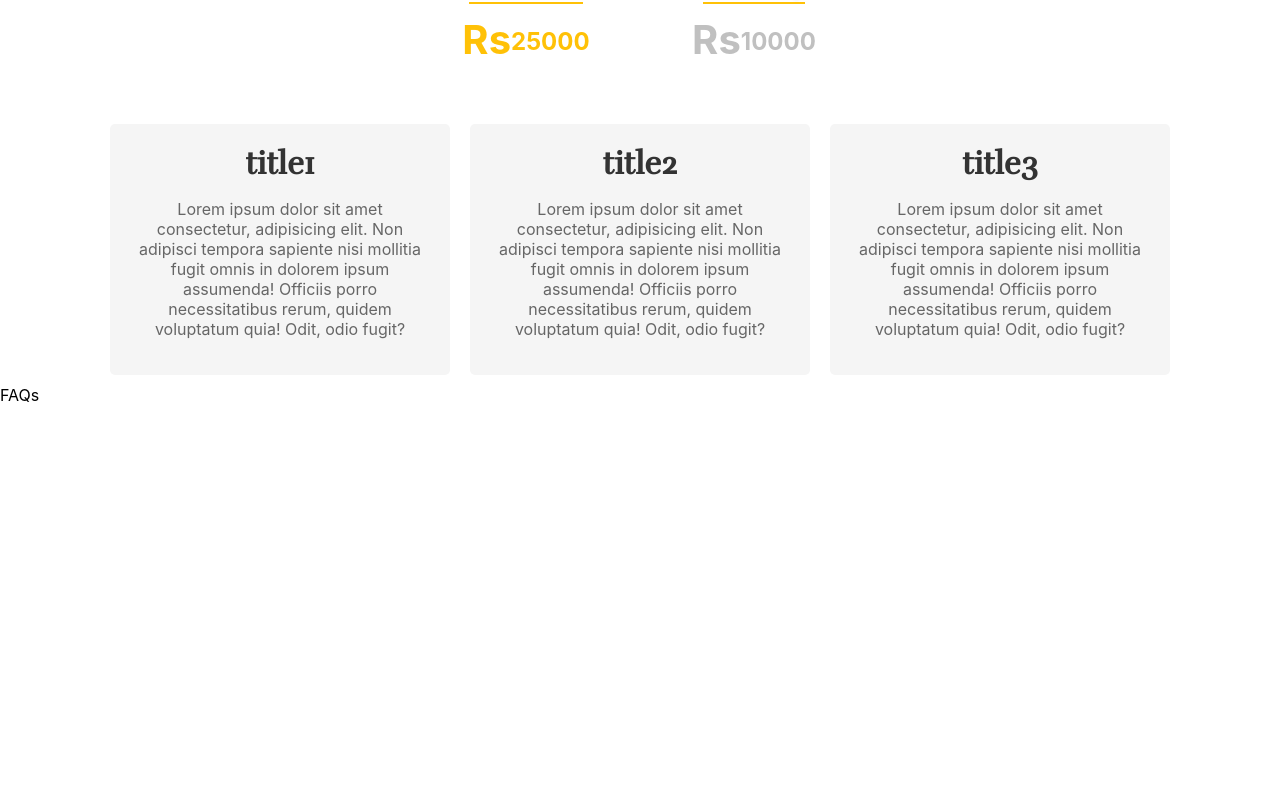
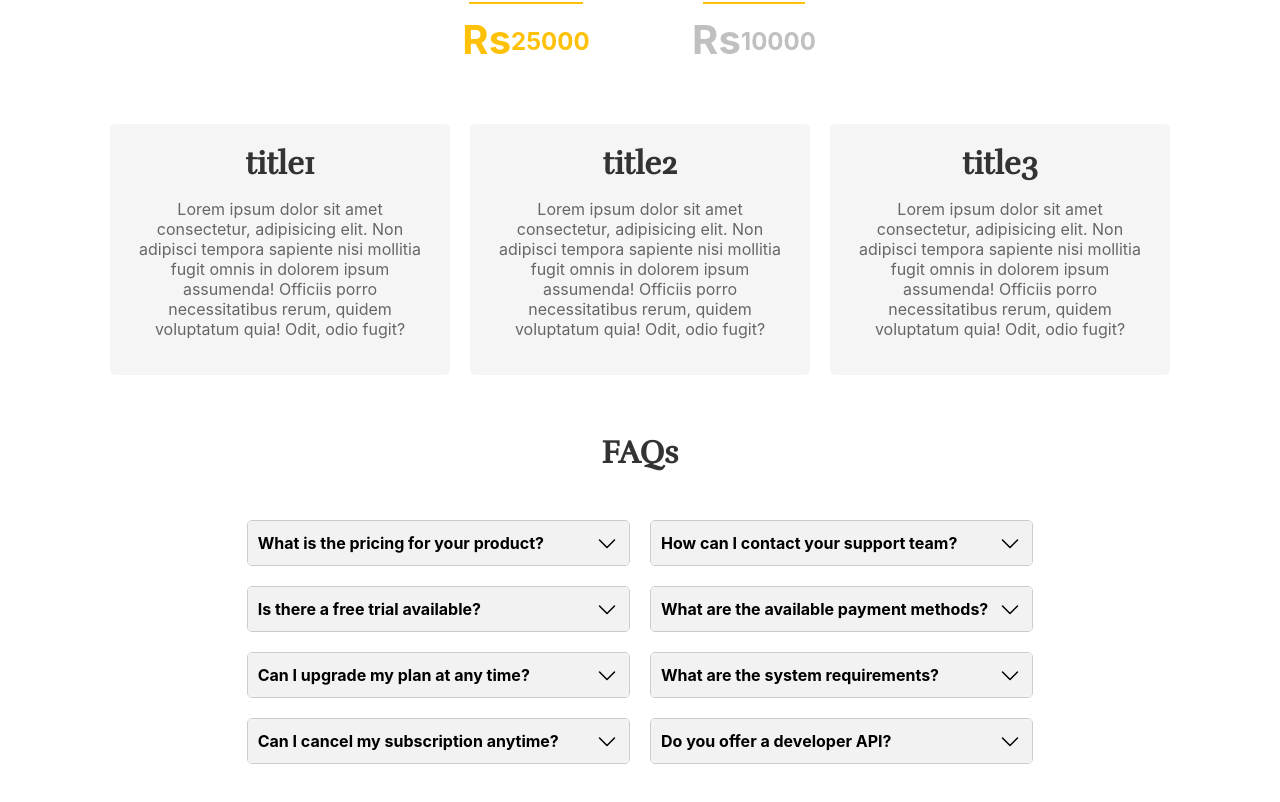
Before and after one commit to i-ces/Pachhyan-Hackathon, a React (Create React App) app: page / in a window 1280 px wide. Shown: the part 1850-2652 px from the top of the page. Before the commit the page ends 2255 px from the top, so only its background shows below. Built offline with nearby package versions, Linux system fonts and the light colour scheme.

Commit message:
faqs add

```diff
--- a/src/components/FAQs.jsx
+++ b/src/components/FAQs.jsx
@@ -1,7 +1,23 @@
-import React from 'react'
+import React from 'react';
+import Accordion from './subcomponents/Accordion';
+import faqsData from '../store/faq.json'
+import Title from './subcomponents/Title';
+import './faqs.css'
 
 export default function FAQs() {
+
   return (
-    <div>FAQs</div>
-  )
+    <div className='faq'>
+      <Title text="FAQs"/>
+    <div className='faq-list'>
+    {faqsData.map((faq) => (
+        <Accordion
+          key={faq.id}
+          title={faq.question}
+          description={faq.answer}
+        />
+      ))}
+    </div>
+    </div>
+  );
 }
--- a/src/components/faqs.css
+++ b/src/components/faqs.css
@@ -0,0 +1,20 @@
+.faq{
+    display: flex;
+    justify-content: center;
+    align-items: center;
+    flex-direction: column;
+    gap: 48px;
+    margin:48px
+}
+
+.faq-list {
+    display: grid;
+    grid-template-columns: repeat(2, 1fr); /* Two columns for large screens */
+    grid-gap: 20px; /* Gap between the accordion items */
+  }
+
+  @media (max-width: 768px) {
+    .faq-list {
+      grid-template-columns: 1fr; /* Single column for small screens */
+    }
+  }
--- /dev/null
+++ b/src/components/subcomponents/Accordion.css
@@ -0,0 +1,31 @@
+.accordion {
+    border: 1px solid #ccc;
+    border-radius: 5px;
+    overflow: hidden;
+  }
+
+  .accordion-header {
+    display: flex;
+    align-items: center;
+    justify-content: space-between;
+    padding: 10px;
+    background-color: #f2f2f2;
+    cursor: pointer;
+    font-weight: bold;
+  }
+
+  .accordion-title {
+    flex-grow: 1;
+    margin-right: 10px;
+  }
+
+  .accordion-content {
+    border:.5px solid #ccc;
+    padding: 10px;
+    max-height: fit-content;
+  }
+
+
+  .accordion-content p {
+    margin: 0;
+  }
--- /dev/null
+++ b/src/components/subcomponents/Accordion.jsx
@@ -0,0 +1,28 @@
+import React, { useState } from 'react';
+import { CaretDown, CaretUp } from 'phosphor-react';
+
+import './Accordion.css';
+
+export default function Accordion({ title, description }) {
+  const [isExpanded, setIsExpanded] = useState(false);
+
+  const toggleAccordion = () => {
+    setIsExpanded(!isExpanded);
+  };
+
+  return (
+   <div>
+     <div className="accordion">
+      <div className="accordion-header" onClick={toggleAccordion}>
+        <div className="accordion-title">{title}</div>
+        {isExpanded ? <CaretUp size={24} /> : <CaretDown size={24} />}
+      </div>
+    </div>
+    {isExpanded && (
+        <div className="accordion-content">
+          <p>{description}</p>
+        </div>
+      )}
+   </div>
+  );
+}
--- /dev/null
+++ b/src/store/faq.json
@@ -0,0 +1,41 @@
+[{
+    "id": 1,
+    "question": "What is the pricing for your product?",
+    "answer": "Lorem ipsum dolor sit amet, consectetur adipiscing elit. Sed euismod lorem nc eleifend, sit amet porta eros finibus."
+  },
+  {
+    "id": 2,
+    "question": "How can I contact your support team?",
+    "answer": "Nulla vestibulum ex a fringilla luctus. Cras tincidunt orci quis turpis congue, sit amet hendrerit eros posuere."
+  },
+  {
+    "id": 3,
+    "question": "Is there a free trial available?",
+    "answer": "Donec eu sapien sit amet nisi euismod convallis. Nulla facilisi. Sed lacinia luctus dapibus."
+  },
+  {
+    "id": 4,
+    "question": "What are the available payment methods?",
+    "answer": "Praesent quis nisl pharetra, dapibus neque vel, varius nunc. Pellentesque habitant morbi tristique senectus et netus et malesuada fames ac turpis egestas."
+  },
+  {
+    "id": 5,
+    "question": "Can I upgrade my plan at any time?",
+    "answer": "Fusce ullamcorper dui vitae dui laoreet, vitae venenatis lacus hendrerit. Nullam in justo malesuada, cursus urna vitae, tempus augue."
+  },
+
+  {
+    "id": 8,
+    "question": "What are the system requirements?",
+    "answer": "Curabitur dignissim sem sit amet diam gravida, et tempor nulla convallis. Sed condimentum ligula sit amet massa ullamcorper, ut aliquet metus scelerisque."
+  },
+  {
+    "id": 9,
+    "question": "Can I cancel my subscription anytime?",
+    "answer": "Vestibulum aliquet mi sl mattis, at volutpat ligula finibus. Sed suscipit turpis a dolor tincidunt rhoncus."
+  },
+  {
+    "id": 10,
+    "question": "Do you offer a developer API?",
+    "answer": "Integer scelerisque lectus eget ex consectetur, at sagittis lorem ullamcorper. Aliquam erat volutpat. Donec scelerisque tristique lacus, sit amet tempus felis maximus vel."
+  }]
```
